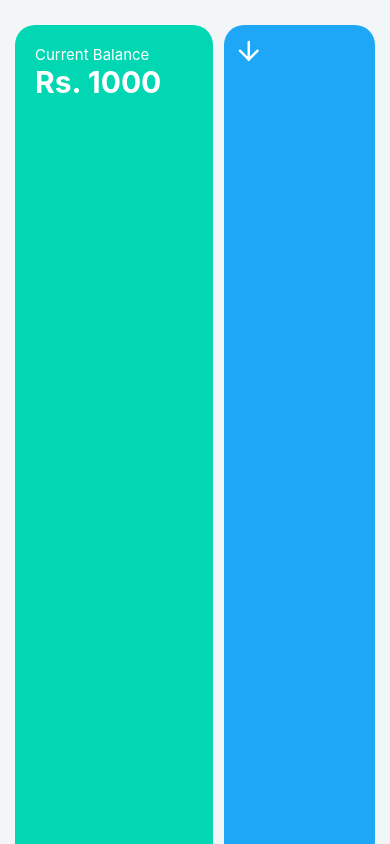
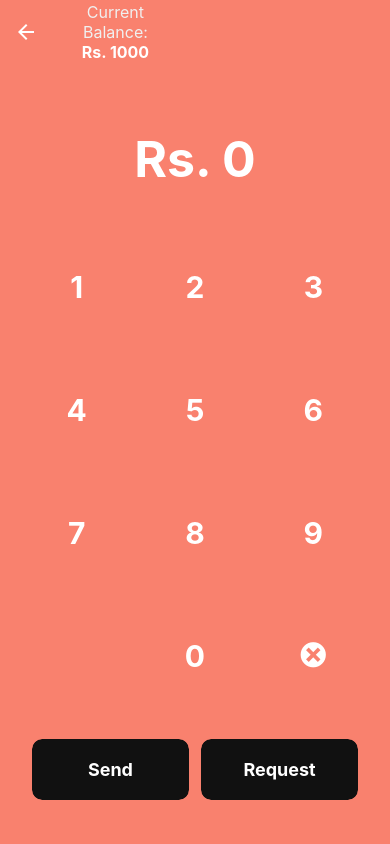
Before and after one commit to sudo-umair/SadaPay_Clone, a React Native app: screen /SendAndRequest in a window 390 px wide. Built offline with nearby package versions, Linux system fonts and the light colour scheme; what react-native-toast-notifications would draw is missing.

Commit message:
SendAndRequestScreen UI Completed

```diff
--- /dev/null
+++ b/src/components/SendAndRequestScreen/Button.tsx
@@ -0,0 +1,39 @@
+import {StyleSheet, Text, View, Pressable} from 'react-native';
+import React from 'react';
+import {ButtonProps} from './Types';
+
+const Button = ({title, onPress}: ButtonProps) => {
+  return (
+    <View style={styles.buttonContainer}>
+      <Pressable
+        onPress={onPress}
+        android_ripple={{color: '#4e4e4e', borderless: false}}
+        style={styles.button}>
+        <Text style={styles.buttonText}>{title}</Text>
+      </Pressable>
+    </View>
+  );
+};
+
+export default Button;
+
+const styles = StyleSheet.create({
+  buttonContainer: {
+    width: '45%',
+    borderRadius: 10,
+    overflow: 'hidden',
+    // margin: 10,
+  },
+  button: {
+    backgroundColor: '#111111',
+    justifyContent: 'center',
+    alignItems: 'center',
+    paddingVertical: 20,
+    borderRadius: 10,
+  },
+  buttonText: {
+    color: 'white',
+    fontWeight: 'bold',
+    fontSize: 18,
+  },
+});
--- /dev/null
+++ b/src/components/SendAndRequestScreen/ButtonsContainer.tsx
@@ -0,0 +1,29 @@
+import {StyleSheet, View} from 'react-native';
+import React from 'react';
+import {type ButtonsContainerProps} from './Types';
+import Button from './Button';
+
+const ButtonsContainer = ({
+  onRequestPress,
+  onSendPress,
+}: ButtonsContainerProps) => {
+  return (
+    <View style={styles.buttonsContainer}>
+      <Button title="Send" onPress={onSendPress} />
+      <Button title="Request" onPress={onRequestPress} />
+    </View>
+  );
+};
+
+export default ButtonsContainer;
+
+const styles = StyleSheet.create({
+  buttonsContainer: {
+    flex: 1,
+    flexDirection: 'row',
+    alignItems: 'center',
+    justifyContent: 'space-evenly',
+    width: '100%',
+    marginBottom: -5,
+  },
+});
--- /dev/null
+++ b/src/components/SendAndRequestScreen/InputAmount.tsx
@@ -0,0 +1,49 @@
+import {StyleSheet, Text, View} from 'react-native';
+import React from 'react';
+import Icon from 'react-native-vector-icons/Feather';
+import {InputAmountProps} from './Types';
+
+const InputAmount = ({amount, info, showInfo}: InputAmountProps) => {
+  return (
+    <View style={styles.inputContainer}>
+      <Text style={styles.inputLabel}>Rs. {amount}</Text>
+      {showInfo && (
+        <View style={styles.infoContainer}>
+          <Icon name="info" size={20} color="#ffffff" />
+          <Text style={styles.inputInfo}>{info}</Text>
+        </View>
+      )}
+    </View>
+  );
+};
+
+export default InputAmount;
+
+const styles = StyleSheet.create({
+  inputContainer: {
+    flex: 1,
+    display: 'flex',
+    justifyContent: 'center',
+    alignItems: 'center',
+    padding: 15,
+    width: '100%',
+  },
+  inputLabel: {
+    fontSize: 50,
+    color: '#ffffff',
+    fontWeight: 'bold',
+  },
+  infoContainer: {
+    display: 'flex',
+    flexDirection: 'row',
+    alignItems: 'center',
+    justifyContent: 'center',
+    marginTop: 20,
+  },
+  inputInfo: {
+    color: '#ffffff',
+    marginLeft: 5,
+    fontSize: 16,
+    fontWeight: 'bold',
+  },
+});
--- /dev/null
+++ b/src/components/SendAndRequestScreen/KeyPad.tsx
@@ -0,0 +1,58 @@
+import {StyleSheet, View, Pressable, Text} from 'react-native';
+import React from 'react';
+import {KEYS} from '../../utils/constants';
+import Icon from 'react-native-vector-icons/Entypo';
+import {type KeyPadProps} from './Types';
+
+const KeyPad = ({onPress}: KeyPadProps) => {
+  return (
+    <View style={styles.keysContainer}>
+      {KEYS.map(text => {
+        return (
+          <Pressable
+            key={text}
+            android_ripple={{color: '#f36c57', borderless: false, radius: 40}}
+            onPress={() => onPress(text)}
+            disabled={text === ''}
+            style={styles.key}>
+            {text === 'delete' && (
+              <Icon name="circle-with-cross" size={30} color="#ffffff" />
+            )}
+            {text !== ('delete' || '') && (
+              <Text style={styles.keyText}>{text}</Text>
+            )}
+          </Pressable>
+        );
+      })}
+    </View>
+  );
+};
+
+export default KeyPad;
+
+const styles = StyleSheet.create({
+  keysContainer: {
+    flex: 4,
+    flexDirection: 'row',
+    justifyContent: 'space-around',
+    alignItems: 'center',
+    width: '100%',
+    flexWrap: 'wrap',
+    columnGap: 5,
+    rowGap: 15,
+  },
+  key: {
+    width: '25%',
+    aspectRatio: 1 / 1,
+    justifyContent: 'center',
+    alignItems: 'center',
+    borderRadius: 50,
+    overflow: 'hidden',
+  },
+  keyText: {
+    color: '#ffffff',
+    fontSize: 30,
+    fontWeight: 'bold',
+    textAlign: 'center',
+  },
+});
--- /dev/null
+++ b/src/components/SendAndRequestScreen/Types.tsx
@@ -0,0 +1,26 @@
+import React from 'react';
+
+export interface CustomHeaderTextProps {
+  balance: string | number;
+}
+
+export interface InputAmountProps {
+  amount: number;
+  info: string;
+  showInfo: boolean;
+  setShowInfo?: React.Dispatch<React.SetStateAction<boolean>>;
+}
+
+export interface KeyPadProps {
+  onPress: (text: string) => void;
+}
+
+export interface ButtonsContainerProps {
+  onRequestPress: () => void;
+  onSendPress: () => void;
+}
+
+export interface ButtonProps {
+  onPress: () => void;
+  title: string;
+}
--- a/src/navigation/AuthenticatedStack.tsx
+++ b/src/navigation/AuthenticatedStack.tsx
@@ -1,8 +1,10 @@
 import React from 'react';
 import {createNativeStackNavigator} from '@react-navigation/native-stack';
+import {AuthenticatedStackParamList} from './Types';
+//screens
 import HomeScreen from '../screens/Authenticated/HomeScreen';
 import LoadMoneyScreen from '../screens/Authenticated/LoadMoneyScreen';
-import {AuthenticatedStackParamList} from './Types';
+import SendAndRequestScreen from '../screens/Authenticated/SendAndRequestScreen';
 
 const Stack = createNativeStackNavigator<AuthenticatedStackParamList>();
 
@@ -16,6 +18,7 @@ const AuthenticatedStack = () => {
       initialRouteName="Home">
       <Stack.Screen name="Home" component={HomeScreen} />
       <Stack.Screen name="LoadMoney" component={LoadMoneyScreen} />
+      <Stack.Screen name="SendAndRequest" component={SendAndRequestScreen} />
     </Stack.Navigator>
   );
 };
--- a/src/navigation/Types.tsx
+++ b/src/navigation/Types.tsx
@@ -3,6 +3,7 @@ import {NativeStackScreenProps} from '@react-navigation/native-stack';
 export type AuthenticatedStackParamList = {
   Home: undefined;
   LoadMoney: undefined;
+  SendAndRequest: undefined;
 };
 
 export type HomeScreenProps = NativeStackScreenProps<
@@ -14,3 +15,8 @@ export type LoadMoneyScreenProps = NativeStackScreenProps<
   AuthenticatedStackParamList,
   'LoadMoney'
 >;
+
+export type SendAndRequestScreenProps = NativeStackScreenProps<
+  AuthenticatedStackParamList,
+  'SendAndRequest'
+>;
--- /dev/null
+++ b/src/screens/Authenticated/SendAndRequestScreen.tsx
@@ -0,0 +1,112 @@
+import {StyleSheet, Text, View} from 'react-native';
+import React, {useLayoutEffect, useState} from 'react';
+import {type SendAndRequestScreenProps} from '../../navigation/Types';
+import {type CustomHeaderTextProps} from '../../components/SendAndRequestScreen/Types';
+import {useSelector} from 'react-redux';
+import {RootState} from '../../redux/store';
+import InputAmount from '../../components/SendAndRequestScreen/InputAmount';
+import KeyPad from '../../components/SendAndRequestScreen/KeyPad';
+import ButtonsContainer from '../../components/SendAndRequestScreen/ButtonsContainer';
+
+const CustomHeaderText = ({balance}: CustomHeaderTextProps) => {
+  return (
+    <Text style={styles.headerText}>
+      Current Balance:{'\n'}
+      <Text style={styles.balance}>Rs. {balance}</Text>
+    </Text>
+  );
+};
+
+const SendAndRequestScreen = ({navigation}: SendAndRequestScreenProps) => {
+  const user = useSelector((state: RootState) => state.user);
+
+  const [amount, setAmount] = useState(0);
+  const [maxSendAmount] = useState(user.balance);
+
+  const [info, setInfo] = useState('Warning');
+  const [showInfo, setShowInfo] = useState(false);
+
+  const handleKeyPress = (text: string) => {
+    if (text === 'delete') {
+      setAmount(curr_amount => {
+        const newAmount = curr_amount.toString().slice(0, -1);
+        return newAmount === '' ? 0 : Number(newAmount);
+      });
+    } else {
+      if (amount.toString().length === 6) {
+        setAmount(999999);
+        setInfo('Maximum amount is 999999');
+        setShowInfo(true);
+        setTimeout(() => {
+          setShowInfo(false);
+        }, 1200);
+      } else if (amount.toString().length < 6) {
+        setAmount(curr_amount => {
+          const newAmount = curr_amount.toString() + text;
+          return Number(newAmount);
+        });
+      }
+    }
+  };
+
+  const handleSendPayment = () => {
+    if (amount > maxSendAmount) {
+      setInfo('Insufficient Balance');
+      setShowInfo(true);
+      setTimeout(() => {
+        setShowInfo(false);
+      }, 1000);
+    } else {
+    }
+  };
+
+  const handleRequestPayment = () => {};
+
+  useLayoutEffect(() => {
+    navigation.setOptions({
+      headerShown: true,
+      headerStyle: {backgroundColor: '#f9816e'},
+      headerShadowVisible: false,
+      // eslint-disable-next-line react/no-unstable-nested-components
+      headerTitle: () => <CustomHeaderText balance={user.balance} />,
+      headerTintColor: '#ffffff',
+      statusBarColor: '#f9816e',
+    });
+  }, [navigation, user.balance]);
+
+  return (
+    <View style={styles.rootContainer}>
+      <InputAmount amount={amount} info={info} showInfo={showInfo} />
+      <KeyPad onPress={handleKeyPress} />
+      <ButtonsContainer
+        onSendPress={handleSendPayment}
+        onRequestPress={handleRequestPayment}
+      />
+    </View>
+  );
+};
+
+export default SendAndRequestScreen;
+
+const styles = StyleSheet.create({
+  rootContainer: {
+    flex: 1,
+    backgroundColor: '#f9816e',
+    alignItems: 'center',
+    padding: 20,
+  },
+  headerText: {
+    color: '#f0f0f0',
+    fontSize: 16,
+    display: 'flex',
+    width: '75%',
+    flexDirection: 'column',
+    alignItems: 'center',
+    textAlign: 'center',
+    justifyContent: 'center',
+  },
+  balance: {
+    fontWeight: 'bold',
+    color: '#ffffff',
+  },
+});
--- a/src/utils/constants.ts
+++ b/src/utils/constants.ts
@@ -0,0 +1,14 @@
+export const KEYS = [
+  '1',
+  '2',
+  '3',
+  '4',
+  '5',
+  '6',
+  '7',
+  '8',
+  '9',
+  '',
+  '0',
+  'delete',
+];
```
Also changed, not shown: src/components/SendAndRequestScreen/services.ts (added, +9 -0 lines).
